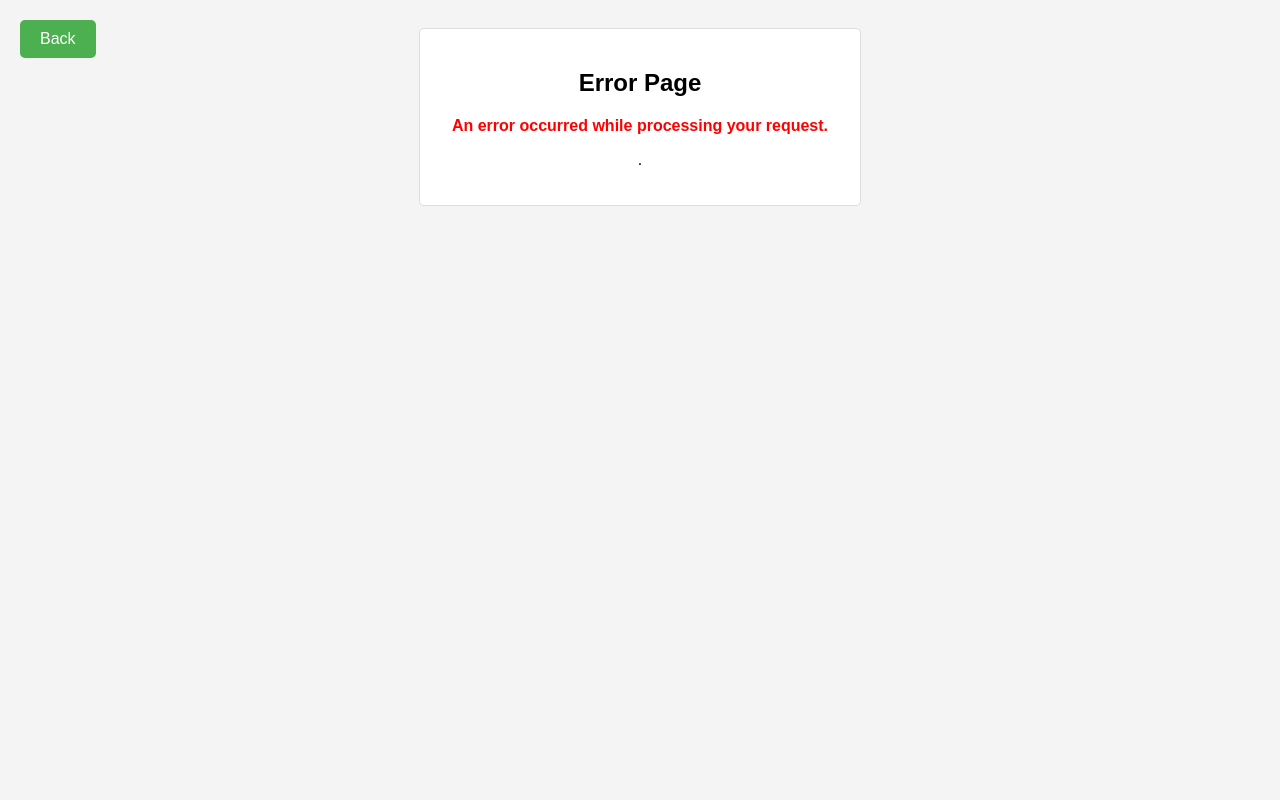
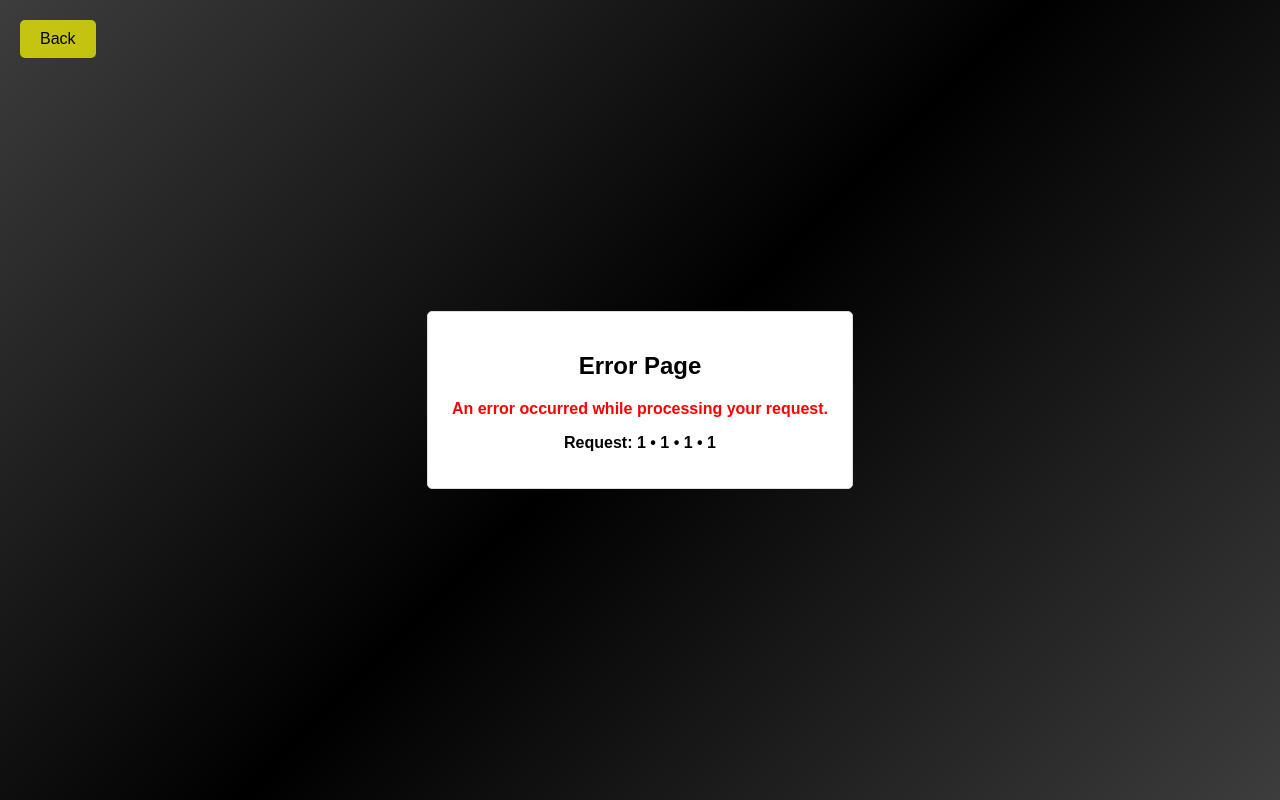
Before and after one commit to karmbaransi/FootballProject, a Django app: page /1/1/1/1 in a window 1280 px wide. Run offline with Django 5.2, Linux system fonts and the light colour scheme; data that the repository does not hold is empty.

Commit message:
Error page new version

```diff
--- a/TeamsPerformance/templates/error_page.html
+++ b/TeamsPerformance/templates/error_page.html
@@ -7,8 +7,14 @@
     <style>
         body {
             font-family: Arial, sans-serif;
-            background-color: #f4f4f4;
-            padding: 20px;
+            color: #fff; /* White text */
+            margin: 0;
+            padding: 0;
+            background: linear-gradient(135deg, #3d3d3d 0%,#000000 50%,#3d3d3d 100%);
+            min-height: 100vh;
+            display: flex;
+            justify-content: center;
+            align-items: center;
         }
         .error-container {
             background-color: #fff;
@@ -18,6 +24,8 @@
             max-width: 400px;
             margin: 0 auto;
             text-align: center;
+            min-height: 15%;
+            min-width: 30%;
         }
         .error-message {
             color: #ff0000;
@@ -32,28 +40,33 @@
             border-radius: 5px;
             cursor: pointer;
         }
+        .message{
+            color: black;
+            font-weight: bold;
+        }
         .back-tab {
         position: absolute;
         top: 20px;
         left: 20px;
         z-index: 9999; /* Ensure it's above other elements */
-        background-color: #4CAF50;
-        color: white;
+        background-color: rgba(255, 255, 0, 0.7);
+        color: black;
         padding: 10px 20px;
         border-radius: 5px;
         text-decoration: none;
         }
 
     .back-tab:hover {
-        background-color: #45a049;
+        background-color: rgb(255, 255, 0);
     }
     </style>
 </head>
 <body>
     <div class="error-container">
-        <h2>Error Page</h2>
+        <h2 class="message">Error Page</h2>
         <p class="error-message">An error occurred while processing your request.</p>
-        <p>{{ err_msg }}.</p>
+        <p class="message">Request: {{ sport }} • {{ season }} • {{ league }} • {{ team }}</p>
+        <p class="message">{{ err_msg }}</p>
         <!-- Back tab -->
         <a href="{%url 'home'%}" class="back-tab">Back</a>
     </div>
--- a/TeamsPerformance/views.py
+++ b/TeamsPerformance/views.py
@@ -31,9 +31,9 @@ def performance(request, selected_season, selected_sport, selected_league, selec
             stats = api_get_stats(season=selected_season, sport=selected_sport ,league=selected_league, team=selected_team)
             return render(request, 'local_league_performance.html', {'season': selected_season,'sport' : selected_sport,'team': selected_team, 'league': selected_league,'stats': stats})
     except LoggableException as e:
-        err_msg =  f"{e}"
+        err_msg =  f"{e}."
         return render(request,'error_page.html', {'err_msg': err_msg})
     except Exception as e:
         print(colored(f"ERROR: {e}","red"))
         err_msg = ""
-        return render(request, 'error_page.html', {'err_msg': err_msg})
+        return render(request, 'error_page.html', {'err_msg': err_msg, 'season': selected_season,'sport' : selected_sport,'team': selected_team, 'league': selected_league})
```
Also changed, not shown: football/settings.py (+3 -18 lines).
